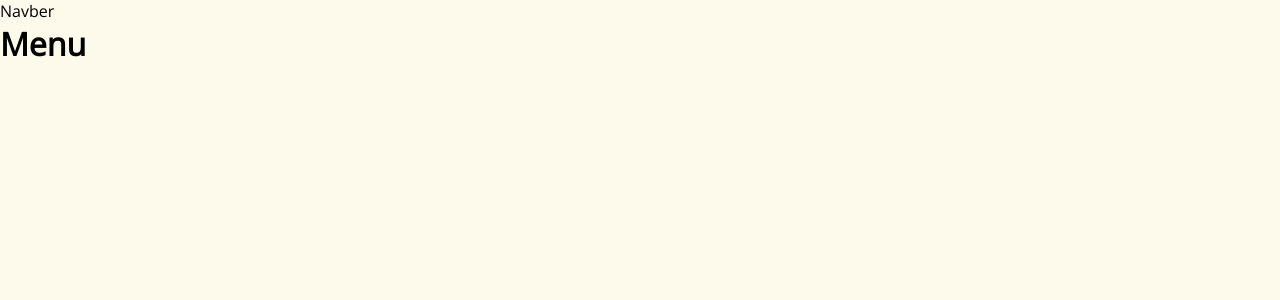
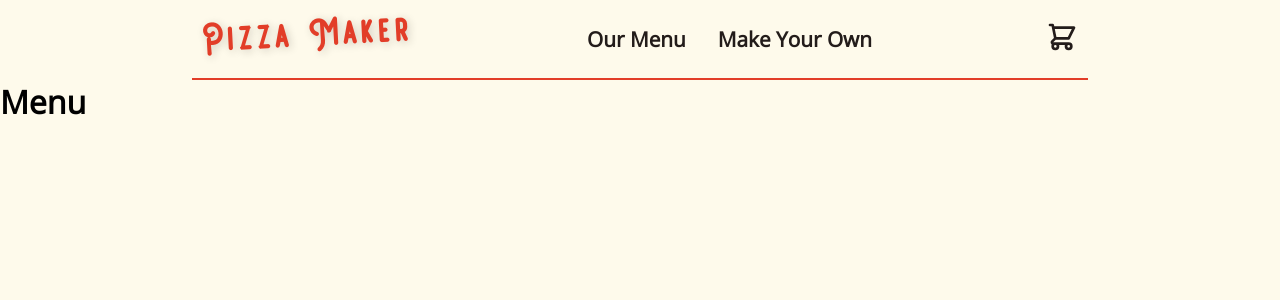
Before and after one commit to wavyadri/pizza-maker, a React (Create React App) app: page /menu in a window 1280 px wide. Shown: the top 300 px of the page. Built offline with nearby package versions, Linux system fonts and the light colour scheme.

Commit message:
Complete Nav
Created navbar for all pages. Styled for web.

```diff
--- a/src/components/Navbar.js
+++ b/src/components/Navbar.js
@@ -1,10 +1,19 @@
 import React from 'react'
+import {HiOutlineShoppingCart} from 'react-icons/hi'
+import {Link} from 'react-router-dom'
 
 const Navbar = () => {
     return (
-        <div>
-           Navber
-        </div>
+        <nav id='navbar'>
+            <div className="navbar-items">
+                <Link className="link" to='/menu'><div className="logo">pizza maker</div></Link>
+                <ul className='navbar-list'>
+                    <Link className="link" to='/menu'><li><p>our menu</p></li></Link>
+                    <Link className="link" to='/make-your-own'><li><p>make your own</p></li></Link>
+                </ul>
+                <Link className='link' to='/shopping-cart'><HiOutlineShoppingCart className='cart-icon'/></Link>
+            </div>
+        </nav>
     )
 }
 
--- a/src/mysass.scss
+++ b/src/mysass.scss
@@ -34,6 +34,14 @@ $success: #00a676;
   user-select: none;
 }
 
+@mixin flex-center {
+  display: flex;
+  flex-direction: column;
+  justify-content: center;
+  align-items: center;
+  text-align: center;
+}
+
 * {
   margin: 0;
   padding: 0;
@@ -43,6 +51,11 @@ $success: #00a676;
 body {
   font-family: $font-main;
   background-color: $light;
+}
+
+.link {
+  text-decoration: none;
+  color: $black;
 }
 
 #home {
@@ -107,11 +120,7 @@ body {
 .home-center {
   z-index: 10;
   height: 100vh;
-  display: flex;
-  flex-direction: column;
-  justify-content: center;
-  align-items: center;
-  text-align: center;
+  @include flex-center();
 
   .home-text {
     :nth-child(1) {
@@ -158,3 +167,53 @@ body {
     }
   }
 }
+
+// N A V B A R
+#navbar {
+  text-transform: capitalize;
+  color: $black;
+  top: 0;
+  .navbar-items {
+    max-width: 70%;
+    min-height: 10vh;
+    display: flex;
+    justify-content: space-between;
+    align-items: center;
+    margin: auto;
+    padding: 0 10px;
+    border-bottom: 2px solid $primary;
+  }
+  .logo {
+    @include no-select();
+    font-family: $font-title;
+    letter-spacing: 5px;
+    word-spacing: 0px;
+    font-weight: 600;
+    font-size: 2em;
+    transform: rotate(-3deg);
+    color: $primary;
+    text-shadow: 2px 2px 8px rgba(35, 28, 26, 0.2);
+    &:hover {
+      cursor: pointer;
+    }
+  }
+  .navbar-list {
+    @include no-select();
+    list-style: none;
+    display: flex;
+    li {
+      margin: 0 1rem;
+      &:hover {
+        cursor: pointer;
+        color: $primary;
+      }
+      p {
+        font-size: 1.3em;
+        font-weight: 600;
+      }
+    }
+  }
+  .cart-icon {
+    font-size: 2em;
+  }
+}
```
